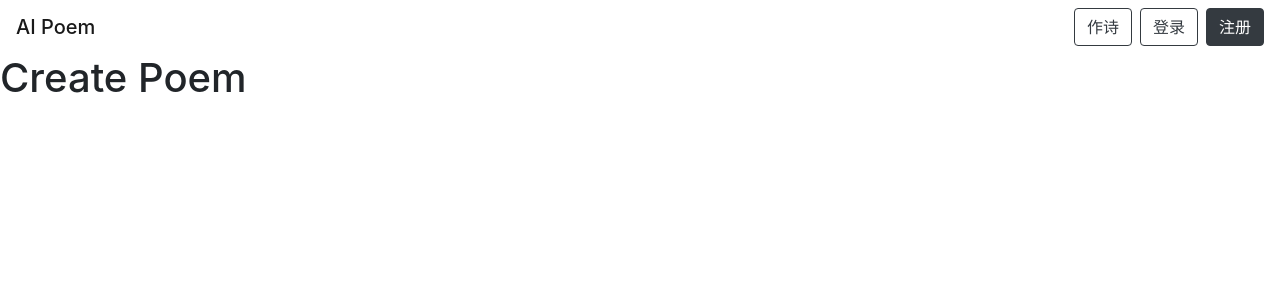
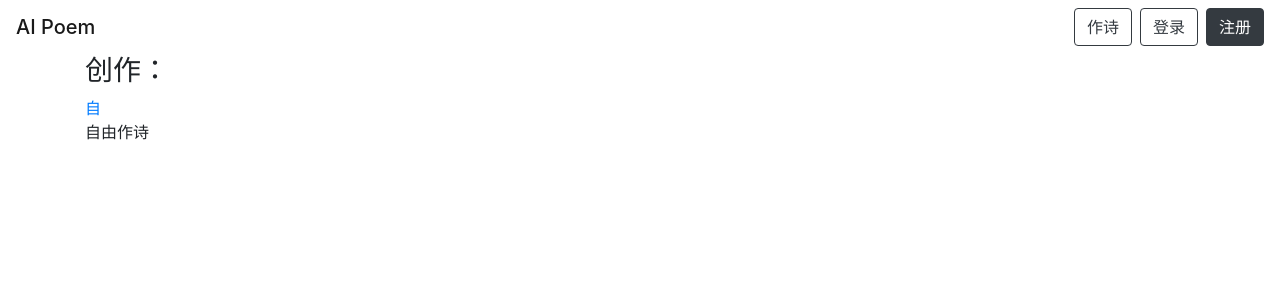
Before and after one commit to 2020-ai-poem/ai-poem-fe, a React (Create React App) app: page /create in a window 1280 px wide. Shown: the top 300 px of the page. Built offline with nearby package versions, Linux system fonts and the light colour scheme.

Commit message:
started create poem page.

```diff
--- a/src/pages/create/CreatePoem.js
+++ b/src/pages/create/CreatePoem.js
@@ -1,9 +1,18 @@
 import React from 'react';
+import { Link } from 'react-router-dom';
+import './create.css';
 
 const CreatePoem = () => {
   return (
-    <div className="crate-poem">
-      <h1>Create Poem</h1>
+    <div className="crate-poem container">
+      <h3>创作：</h3>
+      <div className="row">
+        <div className="col-sm-3">
+          <Link to='/self-create'>自</Link>
+          <p className="detail-text">自由作诗</p>
+        </div>
+      </div>
+
     </div>
   );
 };
--- /dev/null
+++ b/src/pages/create/SelfCreate.js
@@ -0,0 +1,11 @@
+import React from 'react';
+
+const SelfCreate = () => {
+  return (
+    <div className="self-create">
+      <h1>自由作诗</h1>
+    </div>
+  );
+};
+
+export default SelfCreate;
--- a/src/tools/Router.js
+++ b/src/tools/Router.js
@@ -3,6 +3,7 @@ import { Switch, Route } from 'react-router-dom';
 import Signin from '../pages/authentication/Signin';
 import Signup from '../pages/authentication/Signup';
 import CreatePoem from '../pages/create/CreatePoem';
+import SelfCreate from '../pages/create/SelfCreate';
 import Home from '../pages/home/Home';
 import MyCollection from '../pages/profile/MyCollection';
 import MyWork from '../pages/profile/MyWork';
@@ -15,6 +16,7 @@ const Router = () => {
       <Route path="/signin" component={Signin} />
       <Route path="/signup" component={Signup} />
       <Route path="/create" component={CreatePoem} />
+      <Route path="/self-create" component={SelfCreate} />
       <Route path="/my-collection" component={MyCollection} />
       <Route path="/my-work" component={MyWork} />
       <Route path="/profile/:id" component={Profile} />
```
Also changed, not shown: src/pages/create/create.css (added).
